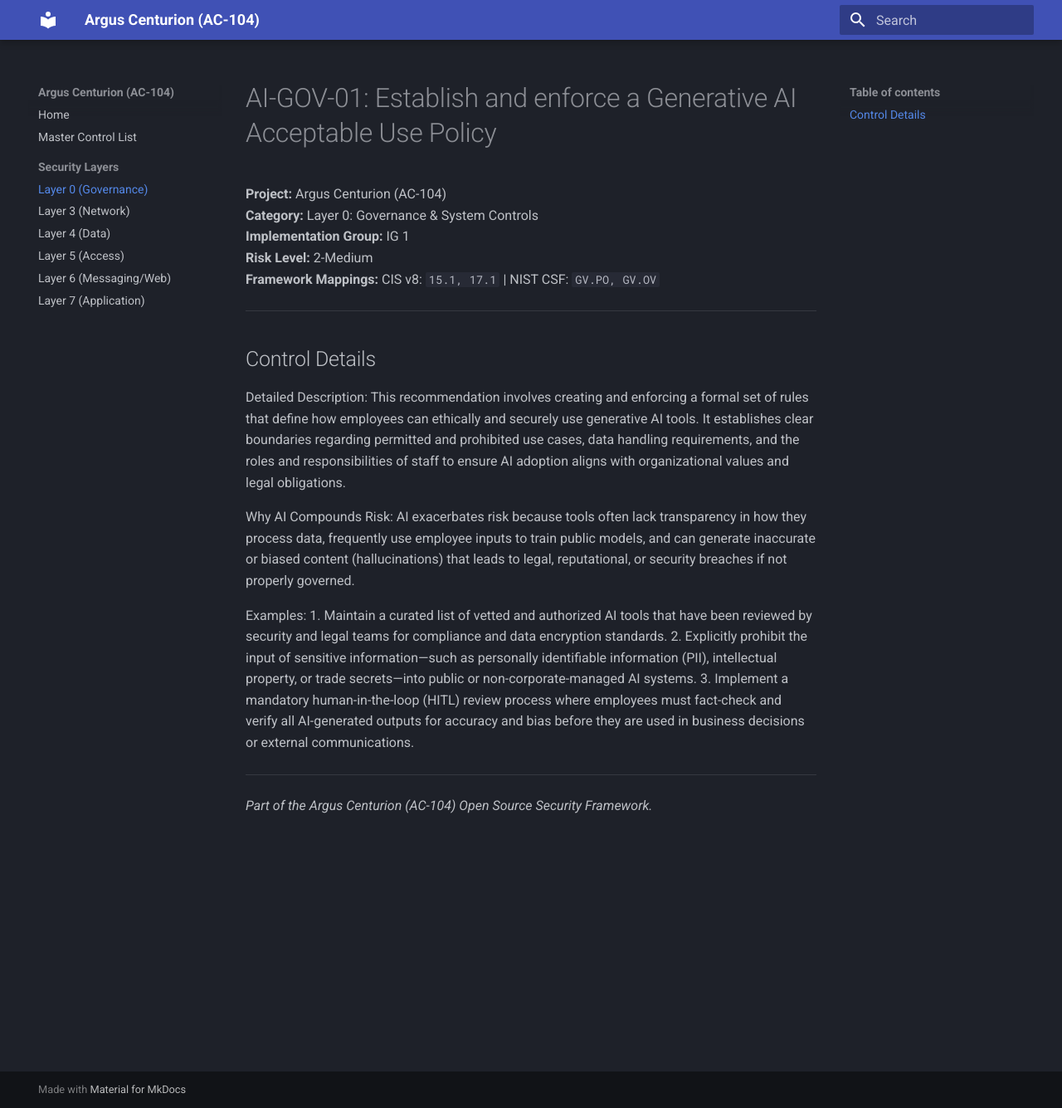
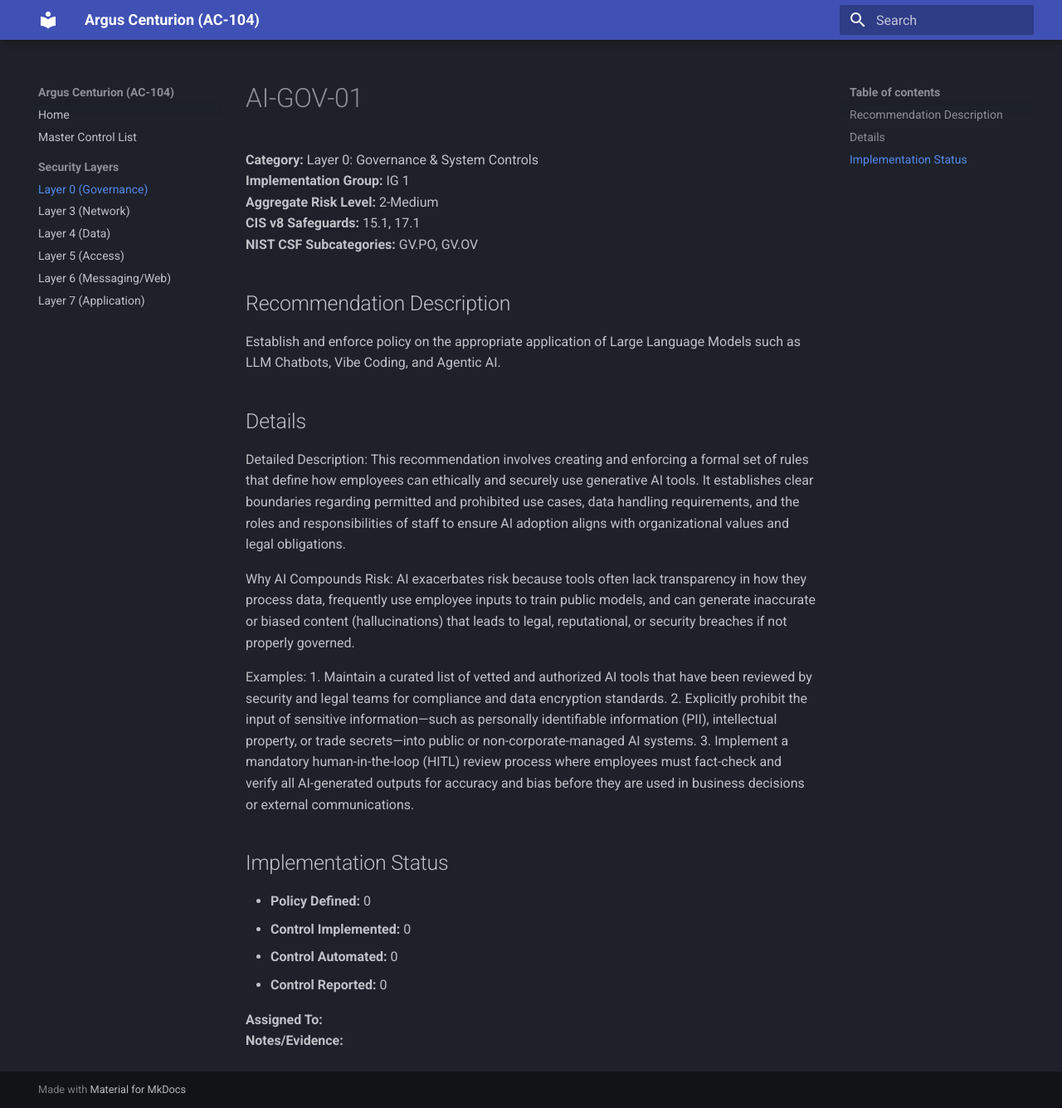
Before and after one commit to TH-Project-Files/Project-AC-104, an MkDocs documentation site: the page built from docs/controls/AI-GOV-01.md, in a window 1280 px wide and 1335 px high. Shown: the whole window at 83% size. Built offline with MkDocs 1.6.1 and Material for MkDocs 9.7.7, drawn with Linux system fonts in a browser that asks for light colours.

Commit message:
Auto-sync controls: Added 2, Removed 2, Modified 2
Added:
- AI-NET-09 (Mandate SSL/TLS Decryption (SSL Forward Proxy / Inspection) to enable deep packet inspection, prompt scanning, and data loss prevention (DLP))
- AI-END-10 (Implement Continuous Authenticated/Agent-Based Vulnerability Scanning across all endpoints and AI infrastructure)

Removed:
- AI-ACC-04
- AI-LLM-06

Modified:
- AI-GOV-01
- AI-NET-08

```diff
--- a/docs/controls/AI-GOV-01.md
+++ b/docs/controls/AI-GOV-01.md
@@ -1,14 +1,15 @@
-# AI-GOV-01: Establish and enforce a Generative AI Acceptable Use Policy
+# AI-GOV-01
 
-**Project:** Argus Centurion (AC-104)
 **Category:** Layer 0: Governance & System Controls
 **Implementation Group:** IG 1
-**Risk Level:** 2-Medium
-**Framework Mappings:** CIS v8: `15.1, 17.1` | NIST CSF: `GV.PO, GV.OV`
+**Aggregate Risk Level:** 2-Medium
+**CIS v8 Safeguards:** 15.1, 17.1
+**NIST CSF Subcategories:** GV.PO, GV.OV
 
----
+## Recommendation Description
+Establish and enforce policy on the appropriate application of Large Language Models such as LLM Chatbots, Vibe Coding, and Agentic AI.
 
-## Control Details
+## Details
 Detailed Description:
 This recommendation involves creating and enforcing a formal set of rules that define how employees can ethically and securely use generative AI tools. It establishes clear boundaries regarding permitted and prohibited use cases, data handling requirements, and the roles and responsibilities of staff to ensure AI adoption aligns with organizational values and legal obligations.
 
@@ -20,5 +21,11 @@
 2. Explicitly prohibit the input of sensitive information—such as personally identifiable information (PII), intellectual property, or trade secrets—into public or non-corporate-managed AI systems.
 3. Implement a mandatory human-in-the-loop (HITL) review process where employees must fact-check and verify all AI-generated outputs for accuracy and bias before they are used in business decisions or external communications.
 
----
-*Part of the Argus Centurion (AC-104) Open Source Security Framework.*
+## Implementation Status
+- **Policy Defined:** 0
+- **Control Implemented:** 0
+- **Control Automated:** 0
+- **Control Reported:** 0
+
+**Assigned To:**
+**Notes/Evidence:**
```
Also changed, not shown: 1 other file.
